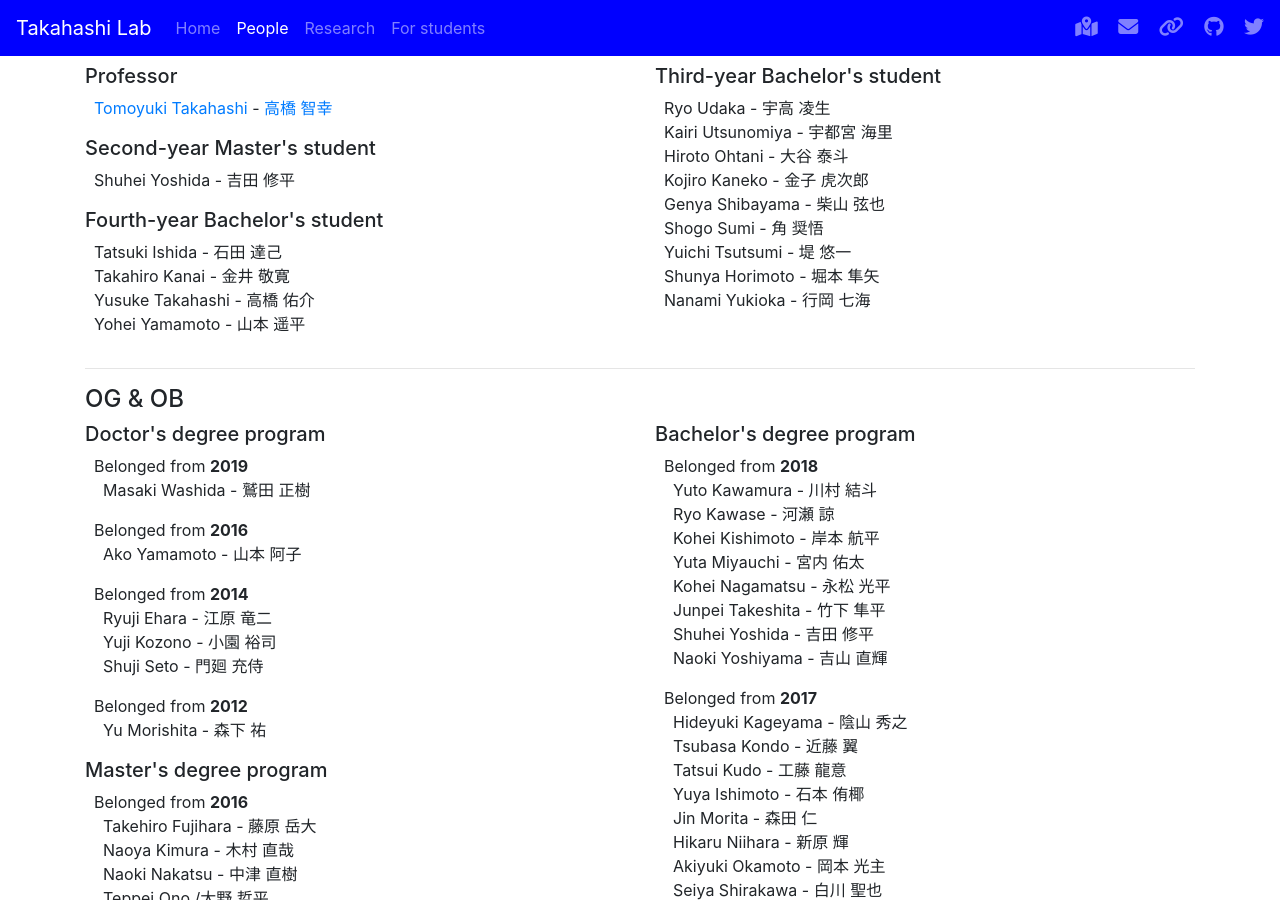
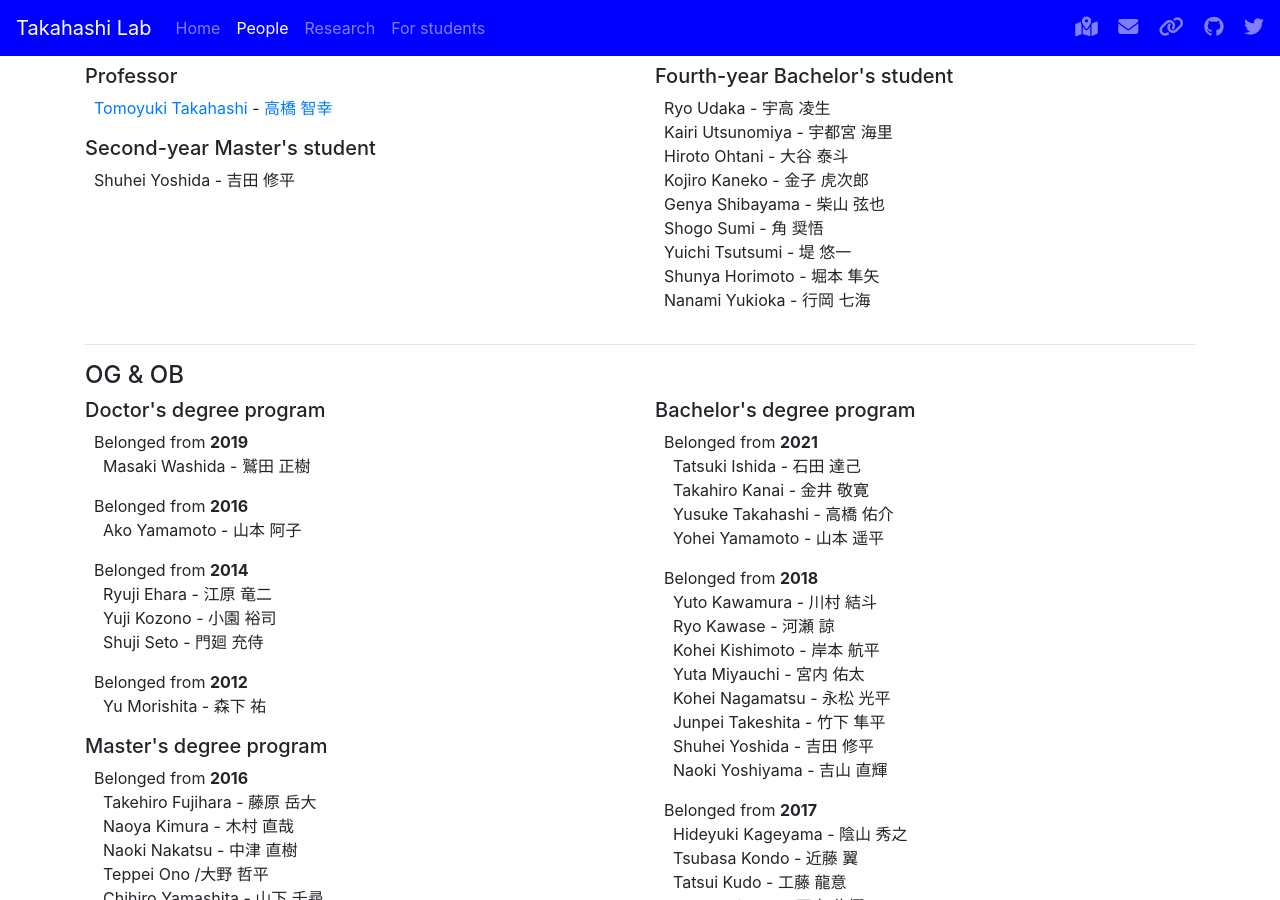
Before and after one commit to tkhslab/tkhslab.github.io, a Jekyll site: the page built from people.md, in a window 1280 px wide and 900 px high. Built offline with Jekyll 4.4.1, drawn with Linux system fonts in a browser that asks for light colours; nearby versions of some CDN libraries; some of the changed lines change nothing that is shown.

Commit message:
update bachelors

```diff
--- a/people.md
+++ b/people.md
@@ -10,16 +10,10 @@ title: People
 
 <h5>Second-year Master's student</h5>
 <p>&nbsp; Shuhei Yoshida - 吉田 修平</p>
-
-<h5>Fourth-year Bachelor's student</h5>
-<p>&nbsp; Tatsuki Ishida - 石田 達己<br>
-&nbsp; Takahiro Kanai - 金井 敬寛<br>
-&nbsp; Yusuke Takahashi - 高橋 佑介<br>
-&nbsp; Yohei Yamamoto - 山本 遥平</p>
 </div>
 
 <div class="col-md">
-<h5>Third-year Bachelor's student</h5>
+<h5>Fourth-year Bachelor's student</h5>
 <p>&nbsp; Ryo Udaka - 宇高 凌生<br>
 &nbsp; Kairi Utsunomiya - 宇都宮 海里<br>
 &nbsp; Hiroto Ohtani - 大谷 泰斗<br>
@@ -79,6 +73,12 @@ title: People
 <div class="col-md">
 
 <h5>Bachelor's degree program</h5>
+<p>&nbsp; Belonged from <strong>2021</strong><br>
+&nbsp; &nbsp; Tatsuki Ishida - 石田 達己<br>
+&nbsp; &nbsp; Takahiro Kanai - 金井 敬寛<br>
+&nbsp; &nbsp; Yusuke Takahashi - 高橋 佑介<br>
+&nbsp; &nbsp; Yohei Yamamoto - 山本 遥平</p>
+
 <p>&nbsp; Belonged from <strong>2018</strong><br>
 &nbsp; &nbsp; Yuto Kawamura - 川村 結斗<br>
 &nbsp; &nbsp; Ryo Kawase - 河瀬 諒<br>
```
